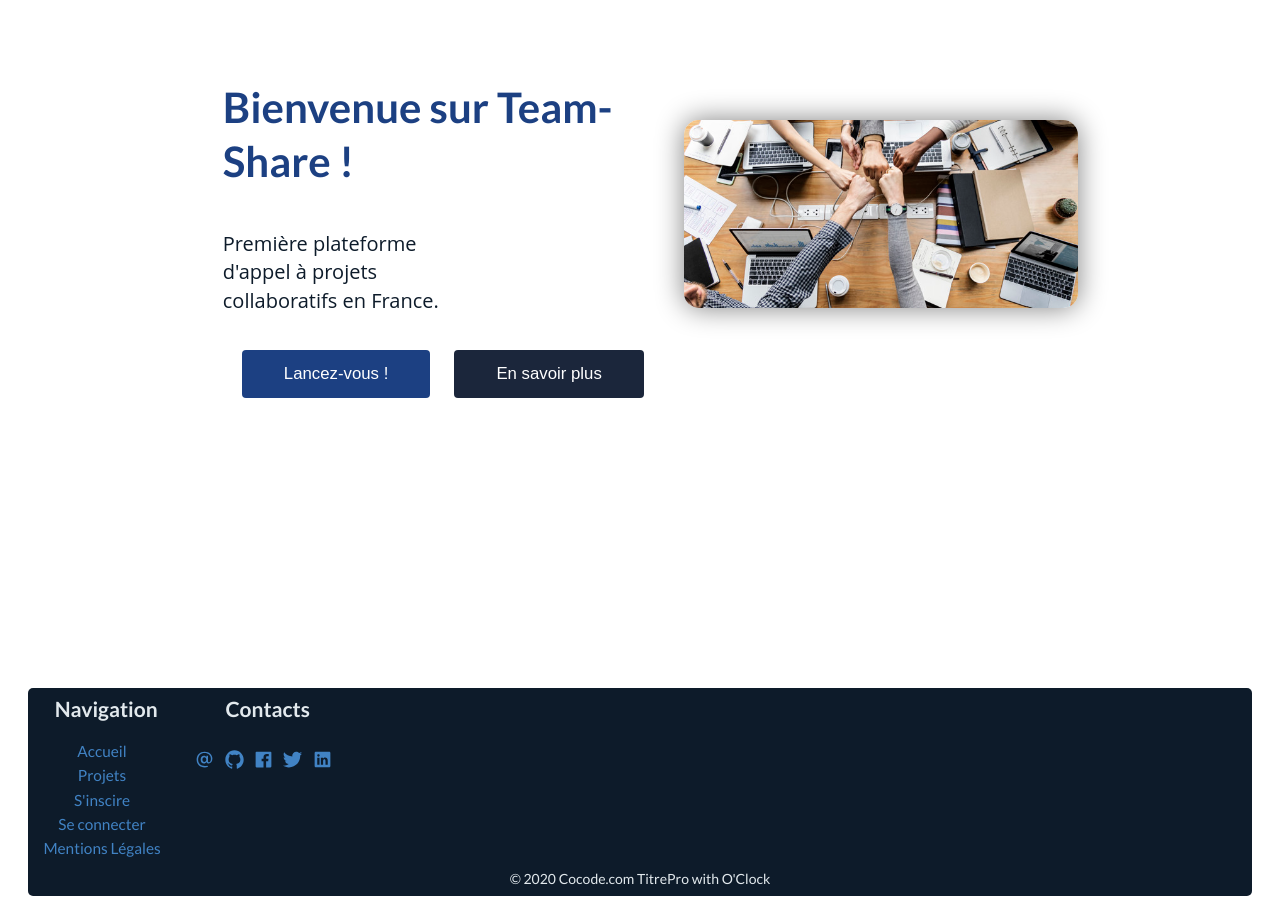
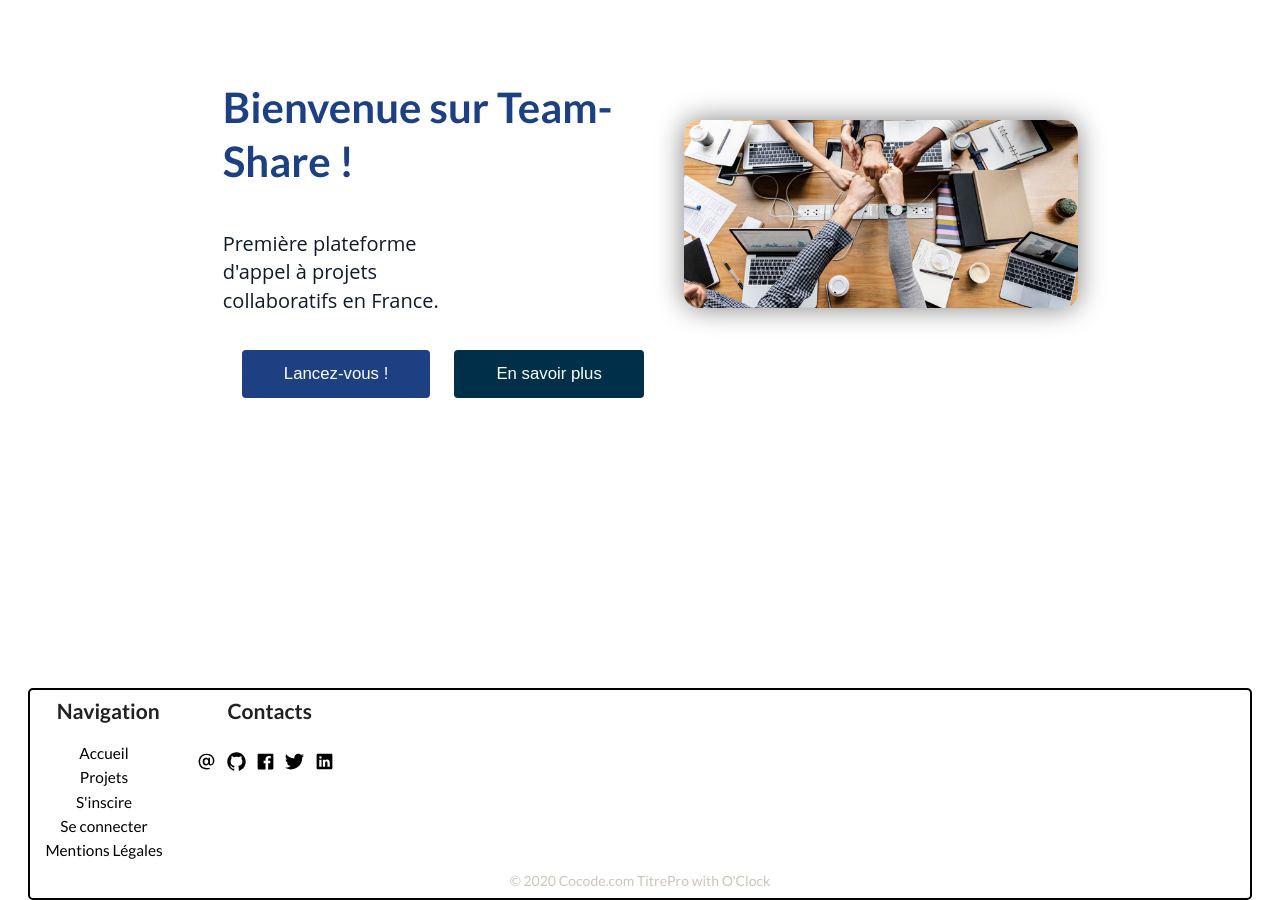
Before and after one commit to Naddiya/Cocode, a React app in the folder cocode-front/: page / in a window 1280 px wide. Shown: the part 280-1180 px from the top of the page. Built offline with nearby package versions, Linux system fonts and the light colour scheme.

Commit message:
page 404 not found file created + search for new grafical charter

```diff
--- a/cocode-front/src/components/Footer/footer.scss
+++ b/cocode-front/src/components/Footer/footer.scss
@@ -2,12 +2,13 @@
 
 
 .footer {
-  background-color: $eerie-black;
+  // background-color: $eerie-black;
+  border: solid black 2px;
   margin:1rem;
   border-radius:5px;
   &-upper {
     display: flex;
-    color: $gainsboro;
+    // color: $gainsboro;
     & h3 {
       font-weight:700;
       font-size:1.5em;
@@ -21,6 +22,7 @@
         font-size: 1.1em;
       }
       & a {
+        color:black;
         font: size 1.1rem;
         margin:0.3rem;
       }
@@ -31,7 +33,8 @@
     }
   }
   &-bottom {
-    color: $gainsboro;
+    // color: $gainsboro;
+    color: #ccc5b9;
     text-align:center;
     padding-bottom:0.5rem;
   }
--- a/cocode-front/src/styles/_vars.scss
+++ b/cocode-front/src/styles/_vars.scss
@@ -1,5 +1,5 @@
 
-$yankees-blue: #1B263B;
+$yankees-blue: #003049;
 $dark-cerulean: #1C4082;
 $easy-blue: #123456;
 $eerie-black: #0D1B2A;
```
Also changed, not shown: cocode-front/src/components/NotFound/index.js (added).
